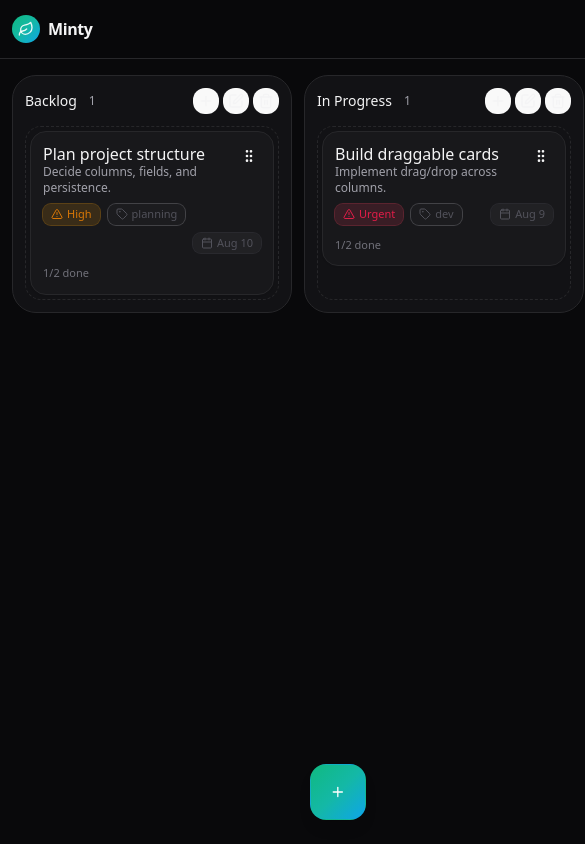
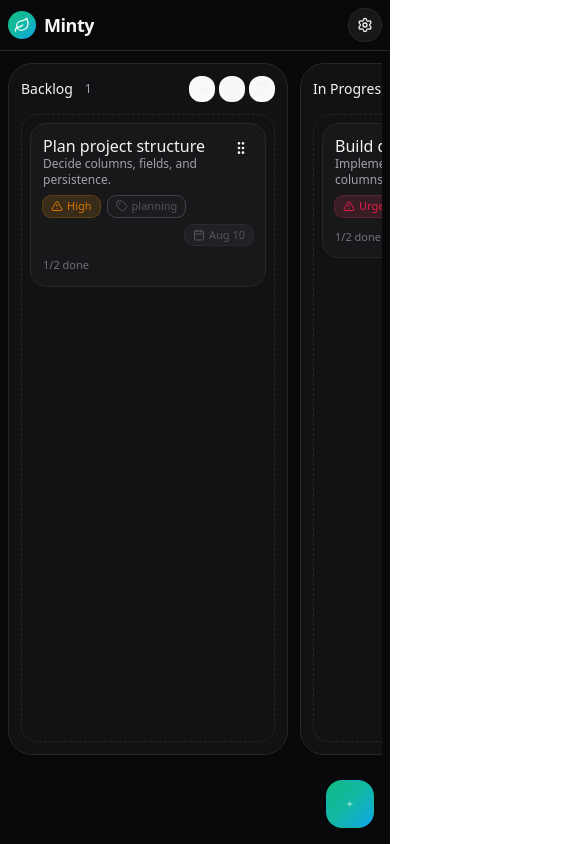
Before and after one commit to RaviTejaKNTS/minty-todolist, a React (Vite) app: page / in a window 390 px wide. Shown: the top 844 px of the page, 585 px wide, since content can reach past the window. Built offline with nearby package versions, Linux system fonts and the light colour scheme.

Commit message:
Make website responsive and fullscreen

```diff
--- a/src/App.tsx
+++ b/src/App.tsx
@@ -419,40 +419,40 @@ export default function MintyApp() {
     state.filters.text || state.filters.priorities.length || state.filters.labels.length || state.filters.due !== "all";
 
   return (
-    <div className={`min-h-screen w-full ${bg}`}>
+    <div className={`min-h-screen w-full ${bg} overflow-x-hidden`}>
       {/* Top bar */}
-      <div className={`sticky top-0 z-40 ${isDark ? "bg-zinc-950/80" : "bg-white/80"} backdrop-blur border-b ${border}`}>
-        <div className="mx-auto max-w-[1400px] px-3 sm:px-4 py-3 flex flex-wrap items-center gap-2">
+      <div className={`sticky top-0 z-40 ${isDark ? "bg-zinc-950/95" : "bg-white/95"} backdrop-blur-md border-b ${border}`}>
+        <div className="w-full px-2 sm:px-4 lg:px-6 py-2 sm:py-3 flex flex-wrap items-center gap-2">
           <div className="flex items-center gap-2 min-w-0">
             <div className="relative h-7 w-7 rounded-2xl overflow-hidden shrink-0">
               <div className="absolute inset-0 bg-gradient-to-br from-emerald-500 via-teal-500 to-sky-500" />
               <Leaf className="absolute inset-0 m-auto h-4 w-4 text-white/90" />
             </div>
-            <h1 className="text-base sm:text-xl font-semibold tracking-tight truncate">Minty</h1>
+            <h1 className="text-lg sm:text-xl font-semibold tracking-tight truncate">Minty</h1>
           </div>
 
-          <div className="ml-auto flex items-center gap-2 sm:gap-3">
+          <div className="ml-auto flex items-center gap-1 sm:gap-2">
             {/* Removed header New Task button per spec */}
 
-            <label className="relative hidden sm:block">
+            <label className="relative hidden md:block">
               <Search className={`absolute left-2 top-2.5 h-4 w-4 ${muted}`} />
               <input
                 id="searchInput"
                 placeholder="Search…"
                 value={state.filters.text}
                 onChange={(e) => setState((s: any) => ({ ...s, filters: { ...s.filters, text: e.target.value } }))}
-                className={`pl-8 pr-3 py-2 rounded-2xl ${surface} border ${border} text-sm w-56 focus:outline-none focus:ring-2 focus:ring-emerald-500/40`}
+                className={`pl-8 pr-3 py-2 rounded-2xl ${surface} border ${border} text-sm w-48 lg:w-56 focus:outline-none focus:ring-2 focus:ring-emerald-500/40`}
               />
             </label>
 
             {/* Filters & Sort remain in header */}
-            <div className="hidden md:flex items-center gap-2">
+            <div className="hidden lg:flex items-center gap-2">
               <div className="relative group">
                 <button type="button" className={`inline-flex items-center gap-2 rounded-2xl border ${border} ${surface} px-3 py-2 text-sm ${subtle}`}>
                   <Filter className="h-4 w-4" /> Filters
                   <ChevronDown className="h-4 w-4 opacity-80" />
                 </button>
-                <div className={`absolute right-0 mt-2 hidden group-hover:block w-[320px] rounded-2xl border ${border} ${surface} p-3 shadow-xl z-50`}>
+                <div className={`absolute right-0 mt-2 hidden group-hover:block w-[280px] lg:w-[320px] rounded-2xl border ${border} ${surface} p-3 shadow-xl z-50`}>
                   <div className="space-y-3">
                     <div>
                       <div className={`text-xs uppercase ${muted} mb-1`}>Priorities</div>
@@ -517,7 +517,7 @@ export default function MintyApp() {
                 </div>
               </div>
 
-              <div className="hidden md:flex items-center gap-2">
+              <div className="hidden lg:flex items-center gap-2">
                 <span className={`text-xs ${muted}`}>Sort</span>
                 <select
                   value={state.sortMode}
@@ -536,7 +536,7 @@ export default function MintyApp() {
             <button
               type="button"
               onClick={() => setState((s: any) => ({ ...s, showSettings: true }))}
-              className={`inline-flex items-center gap-2 rounded-2xl border ${border} ${surface} px-3 py-2 text-sm ${subtle}`}
+              className={`inline-flex items-center gap-1 sm:gap-2 rounded-2xl border ${border} ${surface} px-2 sm:px-3 py-2 text-sm ${subtle}`}
             >
               <SettingsIcon className="h-4 w-4" /> <span className="hidden sm:inline">Settings</span>
             </button>
@@ -545,10 +545,10 @@ export default function MintyApp() {
       </div>
 
       {/* Board */}
-      <div className="mx-auto max-w-[1400px] px-3 sm:px-4 py-4 sm:py-6">
+      <div className="w-full h-[calc(100vh-64px)] sm:h-[calc(100vh-72px)] px-2 sm:px-4 lg:px-6 py-3 sm:py-4 overflow-hidden">
         {/* Filters notice */}
         {filtersActive ? (
-          <div className="mb-3 sm:mb-4">
+          <div className="mb-2 sm:mb-3">
             <button
               type="button"
               onClick={() => setState((s: any) => ({ ...s, filters: { text: "", priorities: [], labels: [], due: "all" } }))}
@@ -567,7 +567,7 @@ export default function MintyApp() {
           onDragEnd={onDragEnd}
           onDragCancel={() => setState((s: any) => ({ ...s, activeId: null }))}
         >
-          <div className="grid grid-flow-col auto-cols-[minmax(280px,85vw)] sm:auto-cols-[minmax(300px,340px)] gap-3 sm:gap-4 overflow-x-auto pb-20 snap-x snap-mandatory touch-pan-x">
+          <div className="h-full grid grid-flow-col auto-cols-[minmax(280px,90vw)] sm:auto-cols-[minmax(300px,320px)] lg:auto-cols-[minmax(320px,360px)] gap-3 sm:gap-4 overflow-x-auto overflow-y-hidden pb-16 sm:pb-20 snap-x snap-mandatory touch-pan-x">
             {state.columns.map((col: any) => (
               <Column
                 key={col.id}
@@ -612,10 +612,10 @@ export default function MintyApp() {
         <button
           type="button"
           onClick={() => openNewTask()}
-          className="fixed bottom-6 right-6 inline-flex items-center justify-center h-14 w-14 rounded-2xl shadow-lg text-white bg-gradient-to-br from-emerald-500 via-teal-500 to-sky-500 active:scale-95"
+          className="fixed bottom-4 right-4 sm:bottom-6 sm:right-6 inline-flex items-center justify-center h-12 w-12 sm:h-14 sm:w-14 rounded-2xl shadow-lg text-white bg-gradient-to-br from-emerald-500 via-teal-500 to-sky-500 active:scale-95 z-50"
           title="Add task"
         >
-          <Plus className="h-6 w-6" />
+          <Plus className="h-5 w-5 sm:h-6 sm:w-6" />
         </button>
       </div>
 
@@ -668,9 +668,9 @@ function Column({ col, tasks, ids, theme, onOpenNew, onOpenEdit, onDeleteColumn,
       initial={{ opacity: 0, y: 6 }}
       animate={{ opacity: 1, y: 0 }}
       transition={{ type: "spring", stiffness: 120, damping: 18 }}
-      className={`snap-start shrink-0 min-w-0 rounded-3xl border ${theme.border} ${theme.surfaceAlt} backdrop-blur p-3 sm:p-4 flex flex-col relative overflow-visible`}
+      className={`snap-start shrink-0 min-w-0 h-full rounded-3xl border ${theme.border} ${theme.surfaceAlt} backdrop-blur p-3 sm:p-4 flex flex-col relative overflow-hidden`}
     >
-      <div className="flex items-center gap-2 mb-3">
+      <div className="flex items-center gap-2 mb-3 shrink-0">
         {renaming ? (
           <div className="flex items-center gap-2 w-full">
             <input
@@ -711,7 +711,7 @@ function Column({ col, tasks, ids, theme, onOpenNew, onOpenEdit, onDeleteColumn,
 
       {/* Sortable list for this column */}
       <SortableContext items={ids} strategy={verticalListSortingStrategy}>
-        <div ref={setNodeRef} className={`flex-1 min-h-[48px] rounded-2xl border border-dashed ${theme.border} p-1 space-y-2 overflow-visible`}>
+        <div ref={setNodeRef} className={`flex-1 min-h-[48px] rounded-2xl border border-dashed ${theme.border} p-2 space-y-2 overflow-y-auto overflow-x-hidden`}>
           <AnimatePresence initial={false}>
             {ids.map((taskId: string) => (
               <SortableCard
@@ -838,13 +838,13 @@ function TaskModal({ onClose, onSave, state, editingTaskId, allLabels, onDelete,
   };
 
   return (
-    <div className="fixed inset-0 z-50 flex items-center justify-center p-4">
+    <div className="fixed inset-0 z-50 flex items-center justify-center p-2 sm:p-4">
       <div className="absolute inset-0 bg-black/60" onClick={onClose} />
       <motion.div
         initial={{ opacity: 0, y: 20 }}
         animate={{ opacity: 1, y: 0 }}
         exit={{ opacity: 0, y: 10 }}
-        className={`relative w-full max-w-2xl rounded-3xl border ${theme.border} ${theme.surface} p-4`}
+        className={`relative w-full max-w-2xl max-h-[90vh] overflow-y-auto rounded-3xl border ${theme.border} ${theme.surface} p-3 sm:p-4`}
       >
         <div className="flex items-center gap-2 mb-3">
           <h3 className="text-base font-semibold">{isEdit ? "Edit task" : "New task"}</h3>
@@ -858,8 +858,8 @@ function TaskModal({ onClose, onSave, state, editingTaskId, allLabels, onDelete,
           </button>
         </div>
 
-        <div className="grid grid-cols-1 md:grid-cols-3 gap-3">
-          <div className="md:col-span-2 space-y-3">
+        <div className="grid grid-cols-1 lg:grid-cols-3 gap-3">
+          <div className="lg:col-span-2 space-y-3">
             <input
               autoFocus
               value={title}
@@ -1009,7 +1009,7 @@ function TaskModal({ onClose, onSave, state, editingTaskId, allLabels, onDelete,
           </div>
         </div>
 
-        <div className="mt-4 flex items-center gap-2">
+        <div className="mt-4 flex flex-col sm:flex-row items-stretch sm:items-center gap-2">
           {isEdit && (
             <button
               type="button"
@@ -1017,23 +1017,23 @@ function TaskModal({ onClose, onSave, state, editingTaskId, allLabels, onDelete,
                 onDelete(task.id);
                 onClose();
               }}
-              className="px-3 py-2 rounded-xl text-sm border border-rose-600 bg-rose-500/15 hover:bg-rose-500/25"
+              className="px-3 py-2 rounded-xl text-sm border border-rose-600 bg-rose-500/15 hover:bg-rose-500/25 sm:w-auto"
             >
               Delete
             </button>
           )}
-          <div className="ml-auto flex items-center gap-2">
+          <div className="sm:ml-auto flex items-center gap-2">
             <button
               type="button"
               onClick={onClose}
-              className={`px-3 py-2 rounded-xl text-sm border ${theme.border} ${theme.subtle}`}
+              className={`flex-1 sm:flex-none px-3 py-2 rounded-xl text-sm border ${theme.border} ${theme.subtle}`}
             >
               Cancel
             </button>
             <button
               type="button"
               onClick={handleSave}
-              className="px-3 py-2 rounded-xl text-sm border border-emerald-600 bg-emerald-500/15 hover:bg-emerald-500/25"
+              className="flex-1 sm:flex-none px-3 py-2 rounded-xl text-sm border border-emerald-600 bg-emerald-500/15 hover:bg-emerald-500/25"
             >
               {isEdit ? "Save" : "Create"}
             </button>
@@ -1047,13 +1047,13 @@ function TaskModal({ onClose, onSave, state, editingTaskId, allLabels, onDelete,
 function SettingsModal({ onClose, onToggleTheme, isDark, onExport, onImport, onOpenShortcuts, theme }: any) {
   const fileRef = useRef<HTMLInputElement | null>(null);
   return (
-    <div className="fixed inset-0 z-50 flex items-center justify-center p-4">
+    <div className="fixed inset-0 z-50 flex items-center justify-center p-2 sm:p-4">
       <div className="absolute inset-0 bg-black/60" onClick={onClose} />
       <motion.div
         initial={{ opacity: 0, scale: 0.96 }}
         animate={{ opacity: 1, scale: 1 }}
         exit={{ opacity: 0, scale: 0.98 }}
-        className={`relative w-full max-w-md rounded-3xl border ${theme.border} ${theme.surface} p-4`}
+        className={`relative w-full max-w-md rounded-3xl border ${theme.border} ${theme.surface} p-3 sm:p-4`}
       >
         <div className="flex items-center gap-2 mb-3">
           <h3 className="text-base font-semibold">Settings</h3>
@@ -1067,7 +1067,7 @@ function SettingsModal({ onClose, onToggleTheme, isDark, onExport, onImport, onO
             <button
               type="button"
               onClick={onToggleTheme}
-              className={`inline-flex items-center gap-2 rounded-xl border ${theme.border} px-3 py-2 ${theme.subtle}`}
+              className={`inline-flex items-center gap-1 sm:gap-2 rounded-xl border ${theme.border} px-2 sm:px-3 py-2 ${theme.subtle} text-xs sm:text-sm`}
             >
               {isDark ? <Sun className="h-4 w-4" /> : <Moon className="h-4 w-4" />} {isDark ? "Light" : "Dark"} mode
             </button>
@@ -1075,18 +1075,18 @@ function SettingsModal({ onClose, onToggleTheme, isDark, onExport, onImport, onO
 
           <div className="flex items-center justify-between">
             <span>Import / Export</span>
-            <div className="flex items-center gap-2">
+            <div className="flex items-center gap-1 sm:gap-2">
               <button
                 type="button"
                 onClick={() => fileRef.current?.click()}
-                className={`inline-flex items-center gap-2 rounded-xl border ${theme.border} px-3 py-2 ${theme.subtle}`}
+                className={`inline-flex items-center gap-1 sm:gap-2 rounded-xl border ${theme.border} px-2 sm:px-3 py-2 ${theme.subtle} text-xs sm:text-sm`}
               >
                 <Upload className="h-4 w-4" /> Import
               </button>
               <button
                 type="button"
                 onClick={onExport}
-                className={`inline-flex items-center gap-2 rounded-xl border ${theme.border} px-3 py-2 ${theme.subtle}`}
+                className={`inline-flex items-center gap-1 sm:gap-2 rounded-xl border ${theme.border} px-2 sm:px-3 py-2 ${theme.subtle} text-xs sm:text-sm`}
               >
                 <Download className="h-4 w-4" /> Export
               </button>
@@ -1105,7 +1105,7 @@ function SettingsModal({ onClose, onToggleTheme, isDark, onExport, onImport, onO
             <button
               type="button"
               onClick={onOpenShortcuts}
-              className={`inline-flex items-center gap-2 rounded-xl border ${theme.border} px-3 py-2 ${theme.subtle}`}
+              className={`inline-flex items-center gap-1 sm:gap-2 rounded-xl border ${theme.border} px-2 sm:px-3 py-2 ${theme.subtle} text-xs sm:text-sm`}
             >
               <HelpCircle className="h-4 w-4" /> Open
             </button>
@@ -1118,17 +1118,17 @@ function SettingsModal({ onClose, onToggleTheme, isDark, onExport, onImport, onO
 
 function ShortcutsModal({ onClose, theme = { surface: "bg-zinc-900", border: "border-zinc-800" } }: any) {
   return (
-    <div className="fixed inset-0 z-50 flex items-center justify-center p-4">
+    <div className="fixed inset-0 z-50 flex items-center justify-center p-2 sm:p-4">
       <div className="absolute inset-0 bg-black/60" onClick={onClose} />
       <motion.div
         initial={{ opacity: 0, y: 20 }}
         animate={{ opacity: 1, y: 0 }}
         exit={{ opacity: 0, y: 10 }}
-        className={`relative w-full max-w-lg rounded-3xl border ${theme.border} ${theme.surface} p-4`}
+        className={`relative w-full max-w-lg rounded-3xl border ${theme.border} ${theme.surface} p-3 sm:p-4`}
       >
         <div className="flex items-center gap-2 mb-3">
           <h3 className="text-base font-semibold">Keyboard Shortcuts</h3>
-          <button type="button" onClick={onClose} className="ml-auto p-2 rounded-xl hover:bg-zinc-800">
+          <button type="button" onClick={onClose} className={`ml-auto p-2 rounded-xl ${theme.subtle || "hover:bg-zinc-800"}`}>
             ✕
           </button>
         </div>
@@ -1158,13 +1158,13 @@ function AddColumnCard({ adding, tempTitle, onChangeTitle, onStart, onAdd, onCan
       initial={{ opacity: 0, y: 6 }}
       animate={{ opacity: 1, y: 0 }}
       transition={{ type: "spring", stiffness: 120, damping: 18 }}
-      className={`snap-start shrink-0 min-w-0 rounded-3xl border ${theme.border} ${theme.surfaceAlt} backdrop-blur p-3 sm:p-4 flex flex-col justify-center items-stretch`}
+      className={`snap-start shrink-0 min-w-0 h-full rounded-3xl border ${theme.border} ${theme.surfaceAlt} backdrop-blur p-3 sm:p-4 flex flex-col justify-center items-stretch`}
     >
       {!adding ? (
         <button
           type="button"
           onClick={onStart}
-          className={`w-full h-full min-h-[120px] rounded-2xl border border-dashed ${theme.border} ${theme.subtle} text-sm flex items-center justify-center`}
+          className={`w-full flex-1 min-h-[120px] rounded-2xl border border-dashed ${theme.border} ${theme.subtle} text-sm flex items-center justify-center`}
         >
           <Plus className="h-4 w-4 mr-2" /> Add column
         </button>
--- a/src/index.css
+++ b/src/index.css
@@ -24,10 +24,9 @@ a:hover {
 
 body {
   margin: 0;
-  display: flex;
-  place-items: center;
   min-width: 320px;
   min-height: 100vh;
+  overflow-x: hidden;
 }
 
 h1 {
@@ -71,6 +70,7 @@ button:focus-visible {
 html {
   -webkit-font-smoothing: antialiased;
   -moz-osx-font-smoothing: grayscale;
+  overflow-x: hidden;
 }
 
 /* Mimic Tailwind's line-clamp-2 without the plugin */
@@ -80,3 +80,27 @@ html {
   -webkit-line-clamp: 2;
   overflow: hidden;
 }
+
+/* Custom scrollbar for webkit browsers */
+::-webkit-scrollbar {
+  width: 6px;
+  height: 6px;
+}
+
+::-webkit-scrollbar-track {
+  background: transparent;
+}
+
+::-webkit-scrollbar-thumb {
+  background: rgba(156, 163, 175, 0.3);
+  border-radius: 3px;
+}
+
+::-webkit-scrollbar-thumb:hover {
+  background: rgba(156, 163, 175, 0.5);
+}
+
+/* Ensure proper touch scrolling on mobile */
+* {
+  -webkit-overflow-scrolling: touch;
+}
```
